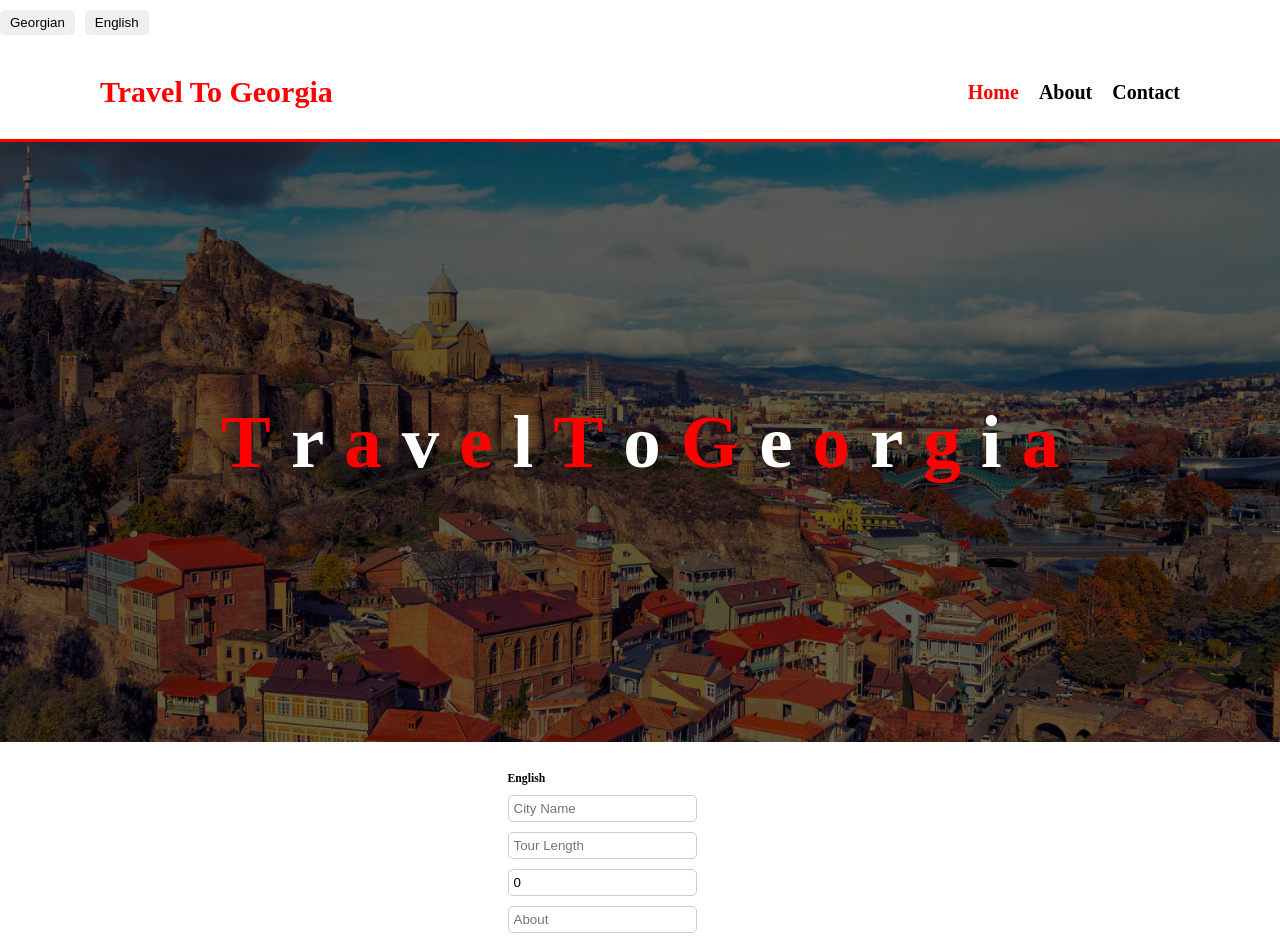
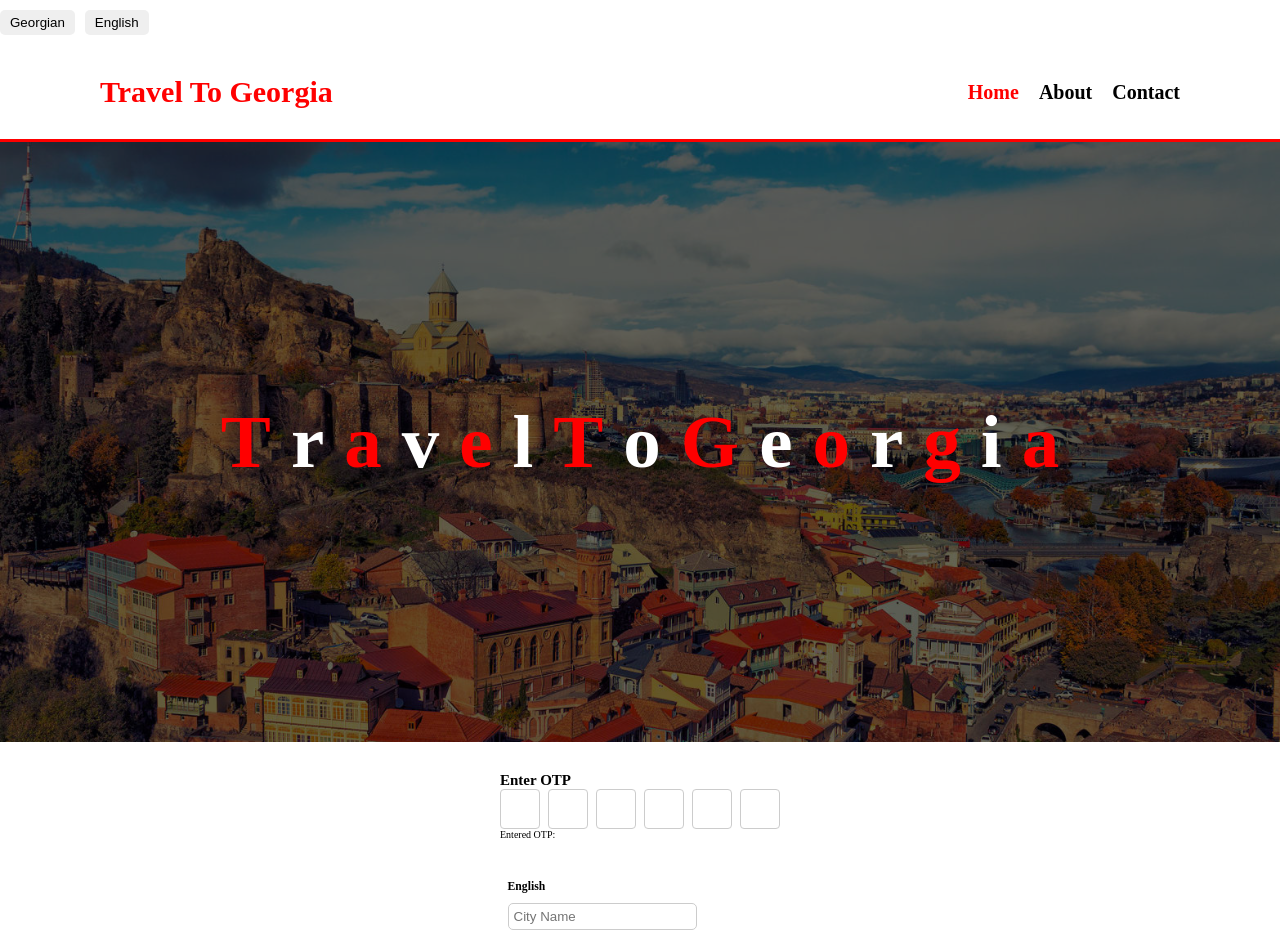
Before and after one commit to Bdmnss/countries-app, a React (Vite) app: page /1/cities in a window 1280 px wide. Shown: the top 938 px of the page. Built offline with nearby package versions, Linux system fonts and the light colour scheme.

Commit message:
add OTP Input

```diff
--- a/src/pages/home/components/Card/Card.tsx
+++ b/src/pages/home/components/Card/Card.tsx
@@ -6,6 +6,7 @@ import CardHeader from '../card-header/CardHeader';
 import styles from './Card.module.css';
 import { State, Action } from './cardReducer';
 import CardForm from '../card-form/CardForm';
+import OTPInput from '../OTP/OtpInput';
 import json from '@/data.json';
 
 interface CardProps {
@@ -43,6 +44,8 @@ const Card: React.FC<CardProps> = ({ state, dispatch }) => {
     price: '',
     about: '',
   });
+  const [otp, setOtp] = useState('');
+
   const navigate = useNavigate();
   const { lang } = useParams<{ lang: string }>();
 
@@ -109,6 +112,10 @@ const Card: React.FC<CardProps> = ({ state, dispatch }) => {
     dispatch({ type: 'ADD_CITY' });
   };
 
+  const handleOtpChange = (newOtp: string) => {
+    setOtp(newOtp);
+  };
+
   const sortedData = [...state.data]
     .filter((item) => !item.deleted)
     .sort((a, b) => {
@@ -122,6 +129,11 @@ const Card: React.FC<CardProps> = ({ state, dispatch }) => {
 
   return (
     <div className={styles['card-container']}>
+      <div className={styles['otp-section']}>
+        <h2>Enter OTP</h2>
+        <OTPInput numInputs={6} onChange={handleOtpChange} />
+        <p>Entered OTP: {otp}</p>
+      </div>
       <CardForm
         state={state}
         handleInputChange={handleInputChange}
--- a/src/pages/home/components/Card/cardReducer.ts
+++ b/src/pages/home/components/Card/cardReducer.ts
@@ -1,4 +1,3 @@
-
 export interface IData {
   id: string;
   name: string;
@@ -90,7 +89,10 @@ const reducer = (state: State, action: Action): State => {
     case 'ADD_CITY':
       return {
         ...state,
-        data: [...state.data, { ...state.newCity, id: Math.random().toString() }],
+        data: [
+          ...state.data,
+          { ...state.newCity, id: Math.random().toString() },
+        ],
         newCity: {
           id: Math.random().toString(),
           name: '',
--- /dev/null
+++ b/src/pages/home/components/OTP/OTPInput.module.css
@@ -0,0 +1,19 @@
+.otp-container {
+  display: flex;
+  gap: 8px;
+}
+
+.otp-input {
+  width: 40px;
+  height: 40px;
+  text-align: center;
+  font-size: 18px;
+  border: 1px solid #ccc;
+  border-radius: 4px;
+  outline: none;
+  transition: border-color 0.2s;
+}
+
+.otp-input:focus {
+  border-color: #007bff;
+}
--- /dev/null
+++ b/src/pages/home/components/OTP/OTPInput.tsx
@@ -0,0 +1,76 @@
+import React, { useState, useRef } from 'react';
+import styles from './OTPInput.module.css';
+
+interface OTPInputProps {
+  numInputs: number;
+  onChange: (otp: string) => void;
+}
+
+const OTPInput: React.FC<OTPInputProps> = ({ numInputs, onChange }) => {
+  const [otp, setOtp] = useState<string[]>(Array(numInputs).fill(''));
+  const inputsRef = useRef<HTMLInputElement[]>([]);
+
+  const handleChange = (
+    e: React.ChangeEvent<HTMLInputElement>,
+    index: number
+  ) => {
+    const { value } = e.target;
+    if (/^[0-9]$/.test(value)) {
+      const newOtp = [...otp];
+      newOtp[index] = value;
+      setOtp(newOtp);
+      onChange(newOtp.join(''));
+      if (index < numInputs - 1) {
+        inputsRef.current[index + 1].focus();
+      } else {
+        inputsRef.current[index].blur();
+      }
+    }
+  };
+
+  const handleKeyDown = (
+    e: React.KeyboardEvent<HTMLInputElement>,
+    index: number
+  ) => {
+    if (e.key === 'Backspace') {
+      const newOtp = [...otp];
+      newOtp[index] = '';
+      setOtp(newOtp);
+      onChange(newOtp.join(''));
+      if (index > 0) {
+        inputsRef.current[index - 1].focus();
+      }
+    }
+  };
+
+  const handlePaste = (e: React.ClipboardEvent<HTMLInputElement>) => {
+    e.preventDefault();
+    const pasteData = e.clipboardData.getData('text').slice(0, numInputs);
+    const newOtp = pasteData
+      .split('')
+      .map((char, index) => (/^[0-9]$/.test(char) ? char : otp[index]));
+    setOtp(newOtp);
+    onChange(newOtp.join(''));
+    inputsRef.current[Math.min(pasteData.length - 1, numInputs - 1)].focus();
+  };
+
+  return (
+    <div className={styles['otp-container']}>
+      {otp.map((digit, index) => (
+        <input
+          key={index}
+          type="text"
+          maxLength={1}
+          value={digit}
+          onChange={(e) => handleChange(e, index)}
+          onKeyDown={(e) => handleKeyDown(e, index)}
+          onPaste={handlePaste}
+          ref={(el) => (inputsRef.current[index] = el!)}
+          className={styles['otp-input']}
+        />
+      ))}
+    </div>
+  );
+};
+
+export default OTPInput;
--- a/src/pages/home/components/card-form/CardForm.tsx
+++ b/src/pages/home/components/card-form/CardForm.tsx
@@ -62,8 +62,6 @@ const CardForm: React.FC<CardFormProps> = ({
   const toggleGeorgianFields = () => {
     setShowGeorgianFields(!showGeorgianFields);
   };
-
-  console.log(state.newCity);
 
   return (
     <form onSubmit={handleFormSubmit} className={styles['city-form']}>
```
